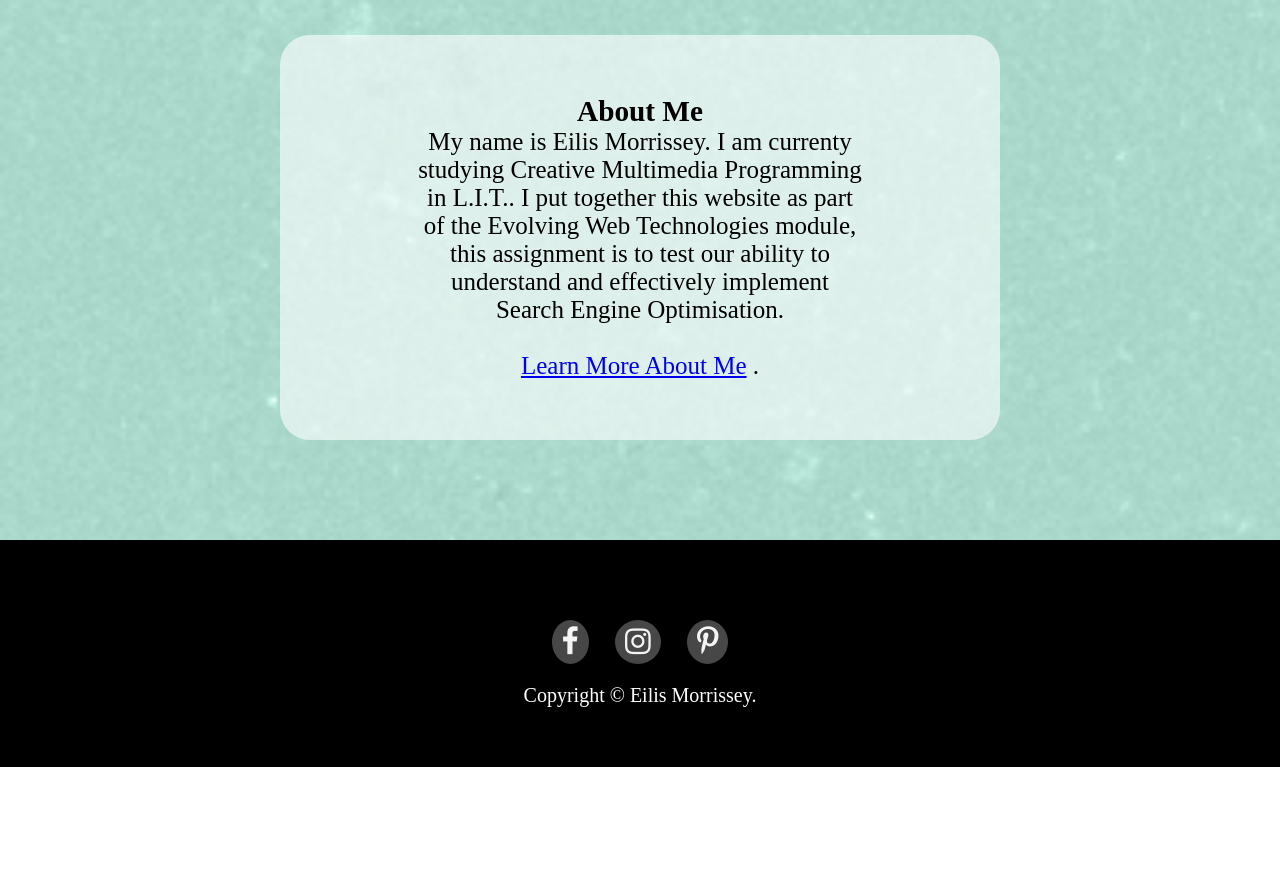
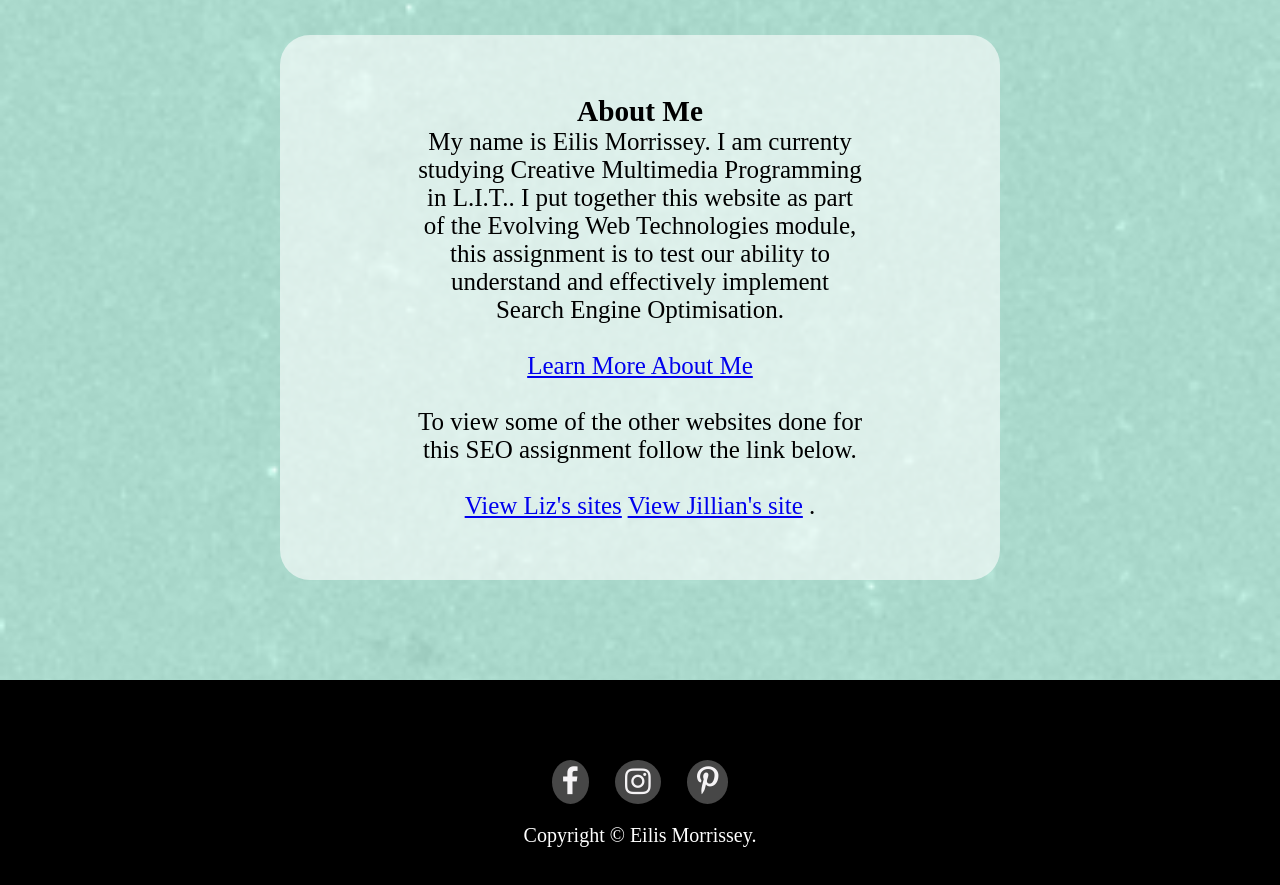
Before and after one commit to K00233558/Creative-Multimedia-Programming, a plain HTML site: page aboutme.html in a window 1280 px wide. Shown: the part 840-1725 px from the top of the page. Before the commit the page ends 1607 px from the top, so only its background shows below. Drawn offline with nearby package versions, Linux system fonts and the light colour scheme; a web font is replaced by a local one.

Commit message:
linking to sites

```diff
--- a/aboutme.html
+++ b/aboutme.html
@@ -66,10 +66,16 @@
   <article class="about-card">
 <h1>About Me </h1>
 
+
 <p> My name is Eilis Morrissey. I am currenty studying Creative Multimedia Programming in L.I.T.. I put
 together this website as part of the Evolving Web Technologies module, this assignment is to test our ability
 to understand and effectively implement Search Engine Optimisation.<br><br>
-<a href="https://www.linkedin.com/in/eil%C3%ADs-morrissey-877648b0/">Learn More About Me</a>
+<a href="https://www.linkedin.com/in/eil%C3%ADs-morrissey-877648b0/">Learn More About Me</a><br><br>
+
+<p> To view some of the other websites done for this SEO assignment follow the link below.<br><br>
+<a href="https://k00233557.github.io/Creative-Multimedia-Programming/">View Liz's sites</a>
+<a href="https://k00233554.github.io/SEO/">View Jillian's site</a>
+
 .</p>
 
  </article>
--- a/css/stylesheet.css
+++ b/css/stylesheet.css
@@ -577,7 +577,7 @@ footer{
 }
 
 .footer-icon a:hover{
-	color:#4a772f;
+	color:yellow;
 	transform:translateY(-10px)
 }
 
```
